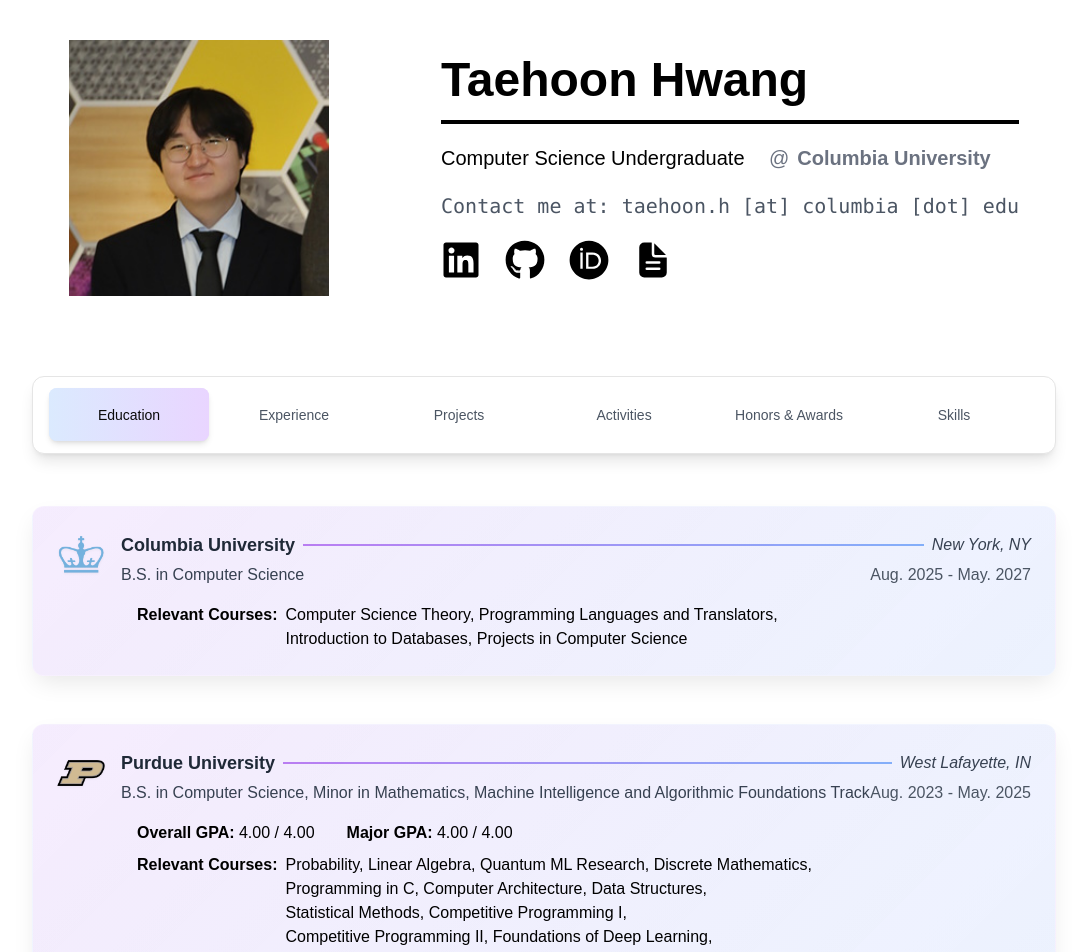
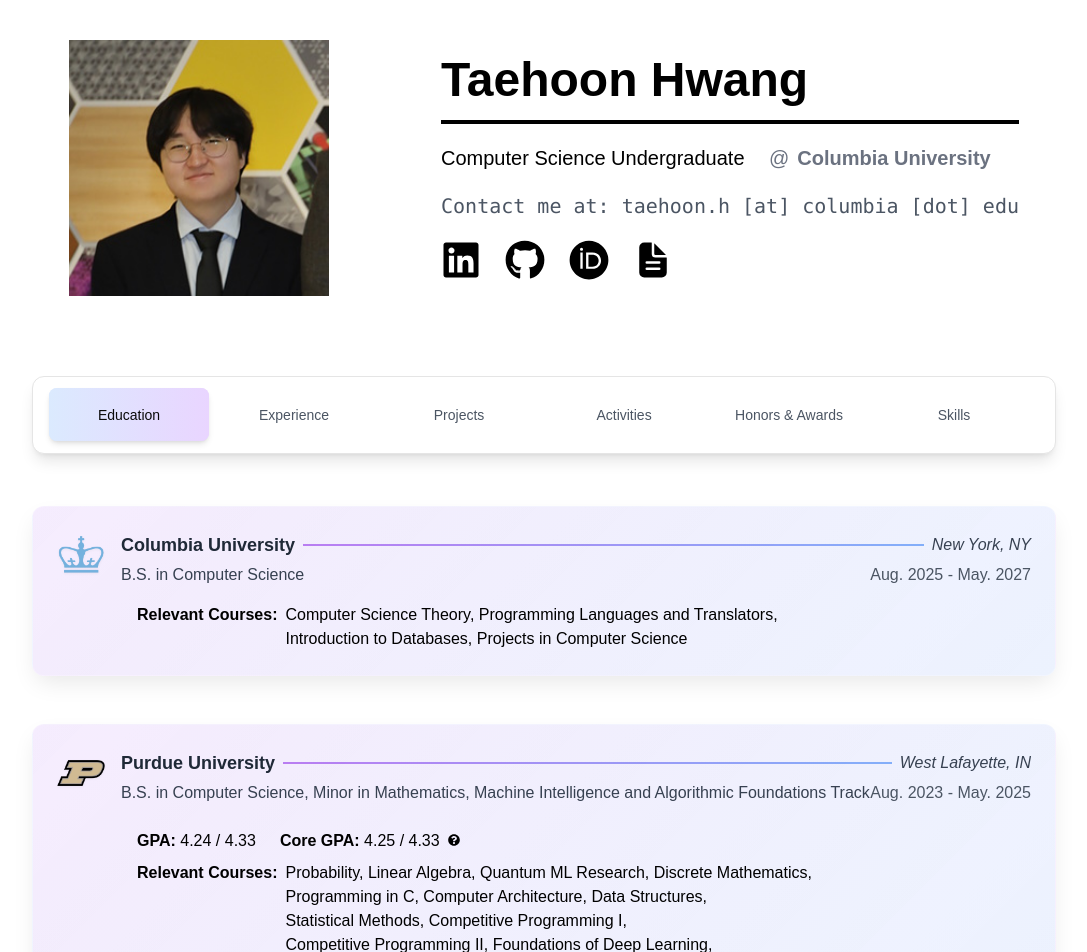
Before and after one commit to looooonk/portfolio, a Next.js app: page / in a window 1280 px wide. Shown: the top 952 px of the page, without its empty margins (96-1183 px from the left). Built offline with nearby package versions, Linux system fonts and the light colour scheme.

Commit message:
content: updated GPA

```diff
--- a/src/app/resume/components/education.tsx
+++ b/src/app/resume/components/education.tsx
@@ -1,5 +1,11 @@
 import Course from "./course";
 import Image from "next/image";
+import { FaQuestionCircle } from "react-icons/fa";
+import {
+  HoverCard,
+  HoverCardContent,
+  HoverCardTrigger,
+} from "@/components/ui/hover-card";
 
 const emblems: Record<string, string> = {
     "Columbia University": "/emblems/columbia.png",
@@ -110,10 +116,41 @@
                     range="Aug. 2023 - May. 2025"
                 >
                     <div className="space-y-2 pt-2">
-                        <p className="space-x-8">
-                            <span className="font-semibold">Overall GPA:</span> 4.00 / 4.00
-                            <span className="font-semibold">Major GPA:</span> 4.00 / 4.00
-                        </p>
+                        <div className="flex items-baseline gap-6 pt-2">
+                            <span>
+                                <span className="font-semibold">GPA:</span> 4.24 / 4.33
+                            </span>
+
+                            <span className="inline-flex items-baseline gap-2">
+                                <span>
+                                <span className="font-semibold">Core GPA:</span> 4.25 / 4.33
+                                </span>
+
+                                <HoverCard openDelay={100}>
+                                <HoverCardTrigger asChild>
+                                    <button
+                                    type="button"
+                                    className="text-gray-500 hover:text-gray-800 transition-colors"
+                                    aria-label="GPA normalization info"
+                                    >
+                                    <FaQuestionCircle className="h-3 w-3 text-black" />
+                                    </button>
+                                </HoverCardTrigger>
+
+                                <HoverCardContent
+                                    side="right"
+                                    align="center"
+                                    className="text-s"
+                                    style={{
+                                        width: "auto",
+                                        height: "auto"
+                                    }}
+                                >
+                                    Normalized for Columbia&apos;s grading schema
+                                </HoverCardContent>
+                                </HoverCard>
+                            </span>
+                        </div>
                         <div className="flex items-start">
                             <span className="font-semibold whitespace-nowrap">
                                 Relevant Courses:
```
